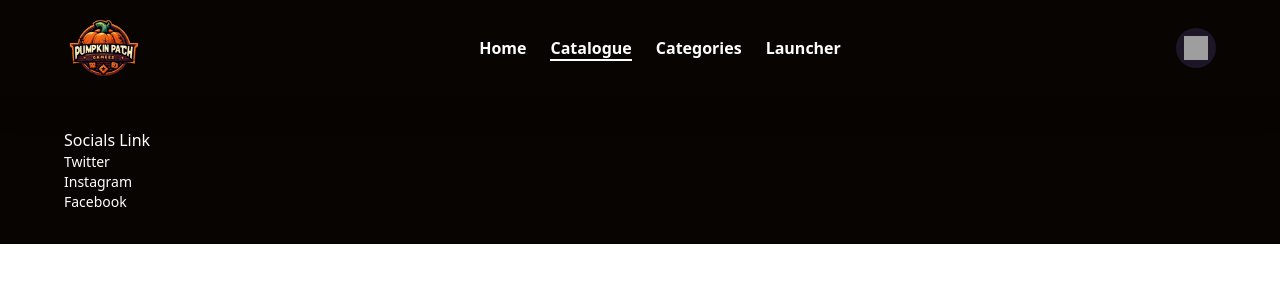
After one commit to CallumC1/pumpkinPatchGames, a PHP site: page /catalogue in a window 1280 px wide. The commit adds this page. Shown: the top 300 px of the page. Run offline with PHP 8.4, Linux system fonts and the light colour scheme; grey boxes are pictures that could not be loaded.

Commit message:
more php

```diff
--- /dev/null
+++ b/catalogue.php
@@ -0,0 +1,16 @@
+<!DOCTYPE html>
+<html lang="en">
+<head>
+    <meta charset="UTF-8">
+    <meta name="viewport" content="width=device-width, initial-scale=1.0">
+    <title>Document</title>
+    <link rel="stylesheet" href="./dist/output.css">
+</head>
+<body>
+    <?php include 'components/navbar.php'; ?>
+
+
+    <?php include 'components/footer.php'; ?>
+
+</body>
+</html>
--- /dev/null
+++ b/components/footer.php
@@ -0,0 +1,13 @@
+<!-- Footer -->
+<Footer class="bg-background-800 flex py-8">
+    <div class="container max-w-6xl grid grid-cols-3 mx-auto">
+        <div class="text-white">
+            <p>Socials Link</p>
+            <p class="text-sm">Twitter</p>
+            <p class="text-sm">Instagram</p>
+            <p class="text-sm">Facebook</p>
+        </div>
+        <div class=""></div>
+        <div class=""></div>
+    </div>
+</Footer>
--- /dev/null
+++ b/components/navbar.php
@@ -0,0 +1,52 @@
+<nav class=" bg-background-800 h-24 px-10 w-full drop-shadow-xl overflow-hidden">
+
+<div class="contianer max-w-6xl mx-auto flex justify-between items-center h-full w-full">
+    <a href="#" class="">
+        <img src="./src/assets/PumpkinPatchLogo.png" alt="" class="w-20 object-center">
+    </a>
+
+    <ul class="flex gap-6 text-white font-semibold text-base">
+        <li><a href="./" id="-link">Home</a></li>
+        <li><a href="./catalogue" id="catalogue-link">Catalogue</a></li>
+        <li><a href="#" id="categories-link">Categories</a></li>
+        <li><a href="#" id="launcher-link">Launcher</a></li>
+    </ul>
+
+    <!-- <div class="flex gap-4 items-center">
+        <a href="" class="text-white text-sm p-4">Login</a>
+        <a href="" class="text-white text-sm p-2 bg-med-purple rounded-full">Sign up</a> -->
+
+        <a href="" class="">
+            <div class="flex justify-center items-center bg-secondary-500 rounded-full w-10 h-10 ">
+                <img src="./src/assets/feather-icons/user.svg" alt="" class=" w-6 h-6">
+            </div>
+        </a>
+    </div>
+</div>
+
+</nav>
+
+<script>
+
+ // JavaScript
+document.addEventListener("DOMContentLoaded", function () {
+    const pagePath = window.location.pathname; // Get the current page path
+    const pageName = pagePath.split("/").pop().replace(".php", ""); // Remove ".php" extension
+    console.log(pageName)
+
+    // Remove the "active" class from all links
+    const links = document.querySelectorAll("ul li a");
+    links.forEach(function (link) {
+        link.classList.remove("active");
+    });
+
+    // Add the "active" class to the link matching the current page
+    const activeLink = document.getElementById(`${pageName}-link`);
+    if (activeLink) {
+        activeLink.classList.add("border-b-2", "border-white");
+    }
+});
+
+
+
+</script>
--- a/dist/output.css
+++ b/dist/output.css
@@ -802,12 +802,9 @@ video {
   background-color: rgb(28 22 39 / var(--tw-bg-opacity));
 }
 
-.bg-\[url\(\'\/src\/assets\/hollowed-boxes\.svg\'\)\] {
-  background-image: url('/src/assets/hollowed-boxes.svg');
-}
-
-.bg-\[url\(\'\.\/src\/assets\/hollowed-boxes\.svg\'\)\] {
-  background-image: url('./src/assets/hollowed-boxes.svg');
+.bg-white {
+  --tw-bg-opacity: 1;
+  background-color: rgb(255 255 255 / var(--tw-bg-opacity));
 }
 
 .bg-\[url\(\'\.\.\/src\/assets\/hollowed-boxes\.svg\'\)\] {
--- a/tailwind.config.js
+++ b/tailwind.config.js
@@ -1,6 +1,9 @@
 /** @type {import('tailwindcss').Config} */
 module.exports = {
-  content: ["./src/../*.{html,js,css}"],
+  content: [
+    "./src/../*.{html,js,css,php}",
+    './components/**/*.{html,js,php}',
+  ],
   theme: {
     colors: {
       'white': '#FFFFFF',
```
Also changed, not shown: comps/nav.php (deleted, +0 -27 lines), index.php (+2 -14 lines), .htaccess (added).
